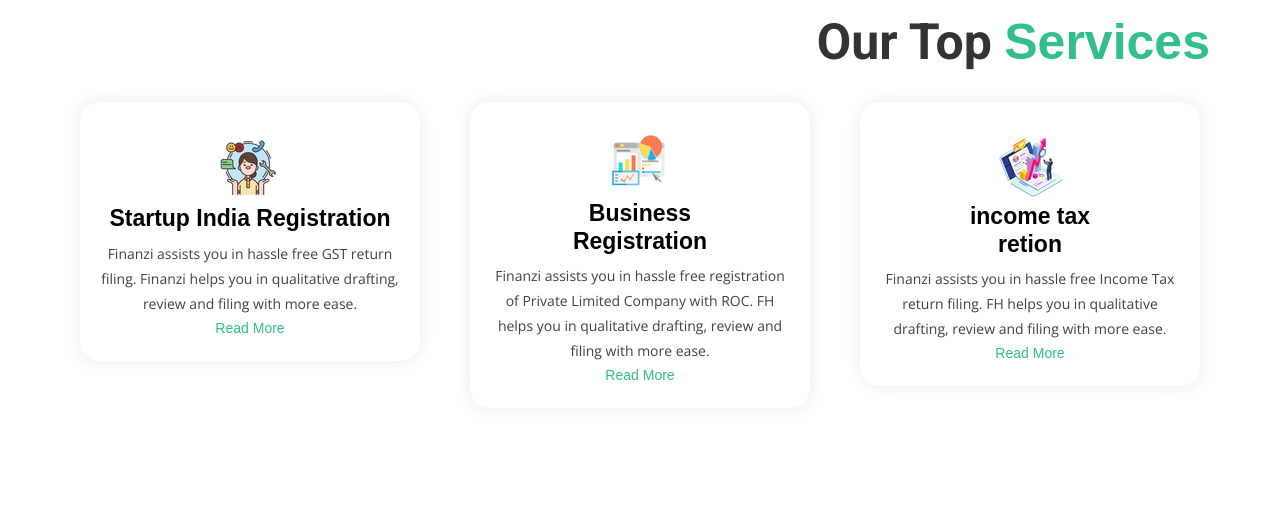
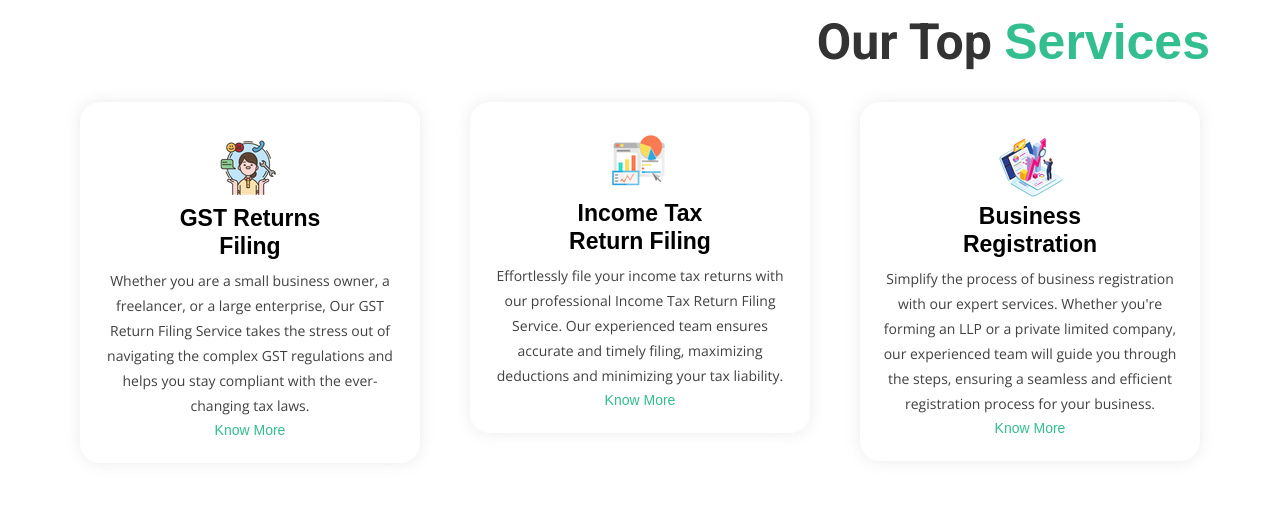
Before and after one commit to amansasuke/funhub, a Symfony app: template templates/home/index.html.twig in a window 1280 px wide. Shown: the part 569-1094 px from the top of the page. Run offline with Twig, Linux system fonts and the light colour scheme; the template is opened without the code that fills it, so the values that code supplies are empty; form fields are guessed from the names that the template uses; some libraries are stand-ins or nearby versions; some web fonts are replaced.

Commit message:
top servecis

```diff
--- a/src/Controller/AdddocController.php
+++ b/src/Controller/AdddocController.php
@@ -59,6 +59,7 @@ class AdddocController extends AbstractController
                   ))
             ->add('docremark', TextType::class,array(
                     'label' => false,
+                    'required' => false,
                 ))
             ->add('save', SubmitType::class, ['label' => 'Submit'])
             ->getForm();
--- a/templates/home/checkout.html.twig
+++ b/templates/home/checkout.html.twig
@@ -170,7 +170,7 @@
                                             <span style="color: red">You don’t have enough Wallet Balance</span><br>
                                     </div>
                                 {% endif %}
-                                {% if app.request.get('usewalet') >= realtotal %}
+                                {% if app.request.get('usewalet') > realtotal %}
                                     <div class="list-group-item d-flex justify-content-between">
                                             <span style="color: red">Points available for redemption are restricted to the price of service purchased</span><br>
                                     </div>
--- a/templates/home/index.html.twig
+++ b/templates/home/index.html.twig
@@ -1042,27 +1042,27 @@ padding-left: 30px; padding-top: 25px;
             <div class="row people">
                 <div class="col-md-6 col-lg-4 item">
                     <div class="box1 card-body"><img class="rounded-circle" src="assets/img/background/topser1.png" >
-                        <h5 class="name">Startup India Registration</h5>
-
-                        <p class="description">Finanzi assists you in hassle free GST return filing. Finanzi helps you in qualitative drafting, review and filing with more ease.</p>
-                        <div class="social"><a href="#" style="color: #32be8f;">Read More</a> </div>
+                        <h5 class="name">GST Returns <br> Filing</h5>
+
+                        <p class="description">Whether you are a small business owner, a freelancer, or a large enterprise, Our GST Return Filing Service takes the stress out of navigating the complex GST regulations and helps you stay compliant with the ever-changing tax laws.</p>
+                        <div class="social"><a href="/services?tags=&cat=9" style="color: #32be8f;">Know More</a> </div>
                     </div>
                 </div>
                 <div class="col-md-6 col-lg-4 item">
                     <div class="box1 card-body"><img class="rounded-circle" src="assets/img/background/topser2.png">
-                        <h5 class="name">Business <br> Registration</h5>
-
-                        <p class="description">Finanzi assists you in hassle free registration of Private Limited Company with ROC. FH helps you in qualitative drafting, review and filing with more ease. </p>
-                         <div class="social"><a href="#"  style="color: #32be8f;">Read More </a></div>
+                        <h5 class="name">Income Tax <br> Return Filing</h5>
+
+                        <p class="description">Effortlessly file your income tax returns with our professional Income Tax Return Filing Service. Our experienced team ensures accurate and timely filing, maximizing deductions and minimizing your tax liability. </p>
+                         <div class="social"><a href="/services?tags=&cat=8"  style="color: #32be8f;">Know More </a></div>
                     </div>
                 </div>
                 <div class="col-md-6 col-lg-4 item">
                     <div class="box1 card-body"><img class="rounded-circle" src="assets/img/background/topser3.png">
-                        <h5 class="name">income tax <br> retion</h5>
-
-                        <p class="description">Finanzi assists you in hassle free Income Tax return filing. FH helps you in qualitative drafting, review and filing with more ease.
+                        <h5 class="name">Business <br> Registration</h5>
+
+                        <p class="description">Simplify the process of business registration with our expert services. Whether you're forming an LLP or a private limited company, our experienced team will guide you through the steps, ensuring a seamless and efficient registration process for your business.
                         </p>
-                         <div class="social"><a href="#"  style="color: #32be8f;">Read More</a> </div>
+                         <div class="social"><a href="/services?tags=&cat=1"  style="color: #32be8f;">Know More</a> </div>
                     </div>
                 </div>
             </div>
```
Also changed, not shown: templates/home/feedback.html.twig (+6 -6 lines), public/assets/img/background/mobent.png (deleted).
